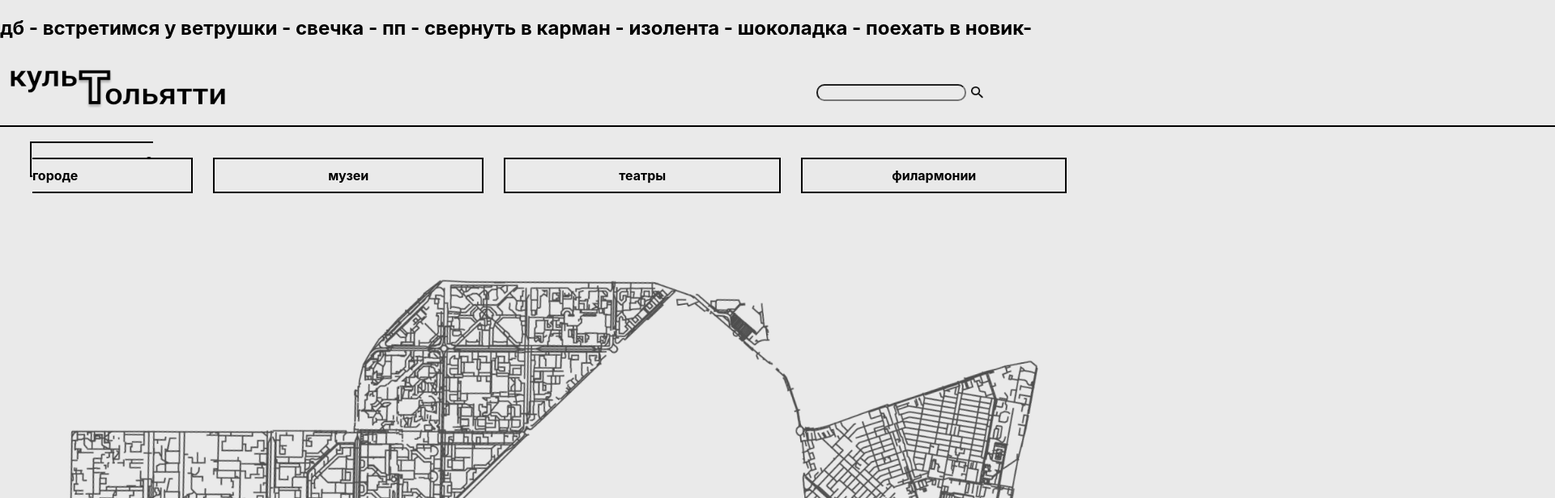
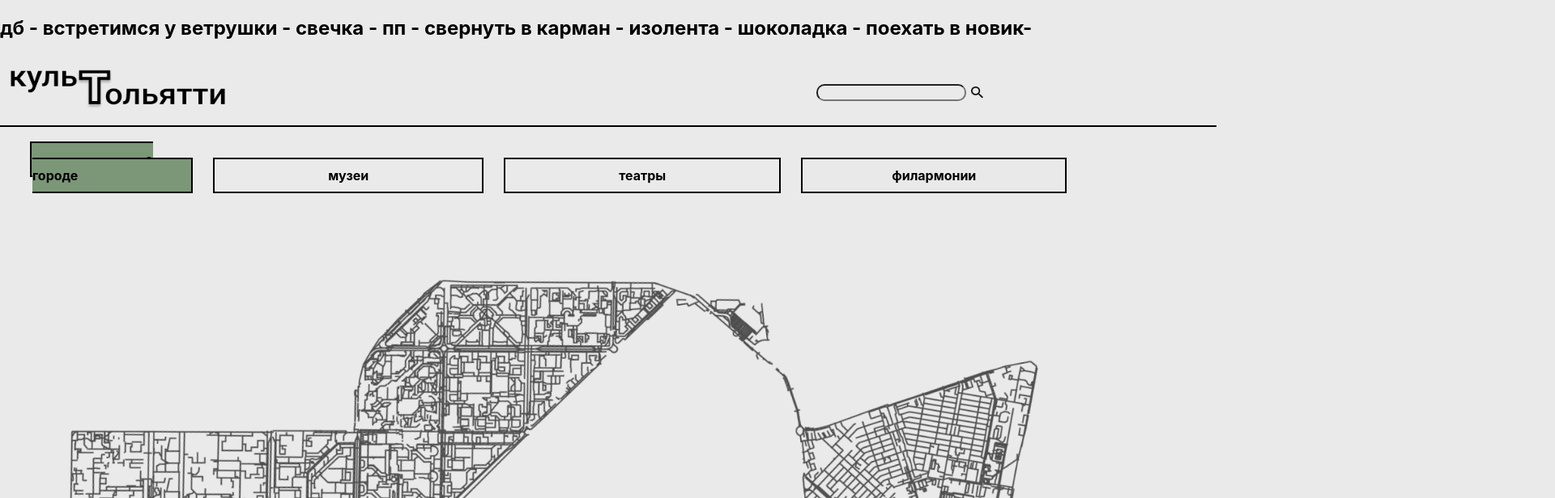
Before and after one commit to paulineko/Cult_tlt, a React (Create React App) app: page / in a window 1280 px wide. In both pictures the pointer is over the item "о городе". Shown: the top 616 px of the page at 81% size, 1920 px wide, since content can reach past the window. Built offline with nearby package versions, Linux system fonts and the light colour scheme.

Commit message:
Анимация

```diff
--- a/src/App.css
+++ b/src/App.css
@@ -75,6 +75,15 @@ button {
   border: 2px solid #000; /* Рамка вокруг текста */
   padding: 10px 140px 10px; /* Поля вокруг текста */
 }
+.info:hover {
+  transition: background 0.3 ease  0s;
+  border: 2px solid #e34761;
+  border-color: black;
+  background: #7B9777;
+  color: black;
+
+}
+
 .museum{
   background-color: #EAEAEA;
   list-style-type: none;
@@ -82,6 +91,15 @@ button {
   margin-left: 25px;
   border: 2px solid #000; /* Рамка вокруг текста */
   padding: 10px 140px 10px; /* Поля вокруг текста */
+}
+
+.museum:hover {
+  transition: background 0.3 ease  0s;
+  border: 2px solid #e34761;
+  border-color: black;
+  background: #568EA4;
+  color: black;
+
 }
 .phihalrmonic{
   background-color: #eaeaeaed;
@@ -91,6 +109,15 @@ button {
   border: 2px solid #000; /* Рамка вокруг текста */
   padding: 10px 110px 10px; /* Поля вокруг текста */
 }
+.phihalrmonic:hover {
+  transition: background 0.3 ease  0s;
+  border: 2px solid #e34761;
+  border-color: black;
+  background: #7B9777;
+  color: black;
+
+}
+
 .theaters{
   background-color: #EAEAEA;
   list-style-type: none;
@@ -99,27 +126,58 @@ button {
   border: 2px solid #000; /* Рамка вокруг текста */
   padding: 10px 140px 10px; /* Поля вокруг текста */
 }
+
+.theaters:hover {
+  transition: background 0.3 ease  0s;
+  border: 2px solid #e34761;
+  border-color: black;
+  background: #15456D;
+  color: black;
+
+}
 .info_text
 {text-decoration: none;
 color: black;
 font-weight: bold
+}
+
+.info_text:hover {
+
+  color: white;
+
 }
 .museum_text
 {text-decoration: none;
   color: black;
   font-weight: bold;
 }
+.museum_text:hover {
+
+  color: white;
+
+}
+
 .phihalrmonic_text
 {text-decoration: none;
   color: black;
   font-weight: bold
+}
+
+.phihalrmonic_text:hover {
+
+  color: white;
+
 }
 .theaters_text
 {text-decoration: none;
   color: black;
   font-weight: bold
 }
+.theaters_text:hover {
 
+  color: white;
+
+}
 .App-link {
   color: #61dafb;
 }
--- a/src/components(Kovalchuk)/Logo.js
+++ b/src/components(Kovalchuk)/Logo.js
@@ -6,7 +6,7 @@ export default class Search extends Component{
         return(
             <div>
 <img src={Logotip} width="280" height='70' />
-<hr className="Line" size="100px" width="10000px" align="center" color='black'/>
+<hr className="Line" size="100px" width="1500px" align="center" color='black' />
             </div>
 
         )
```
